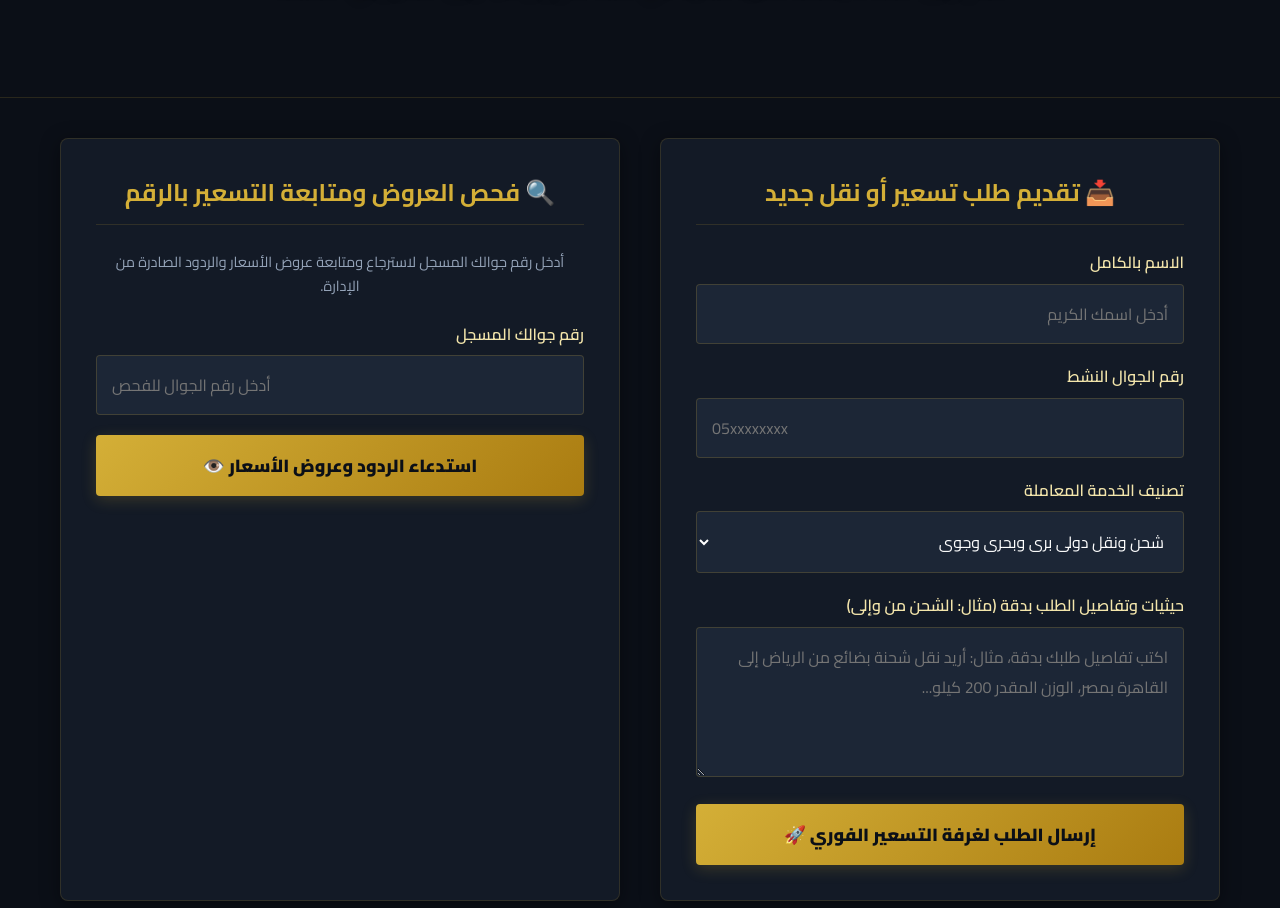
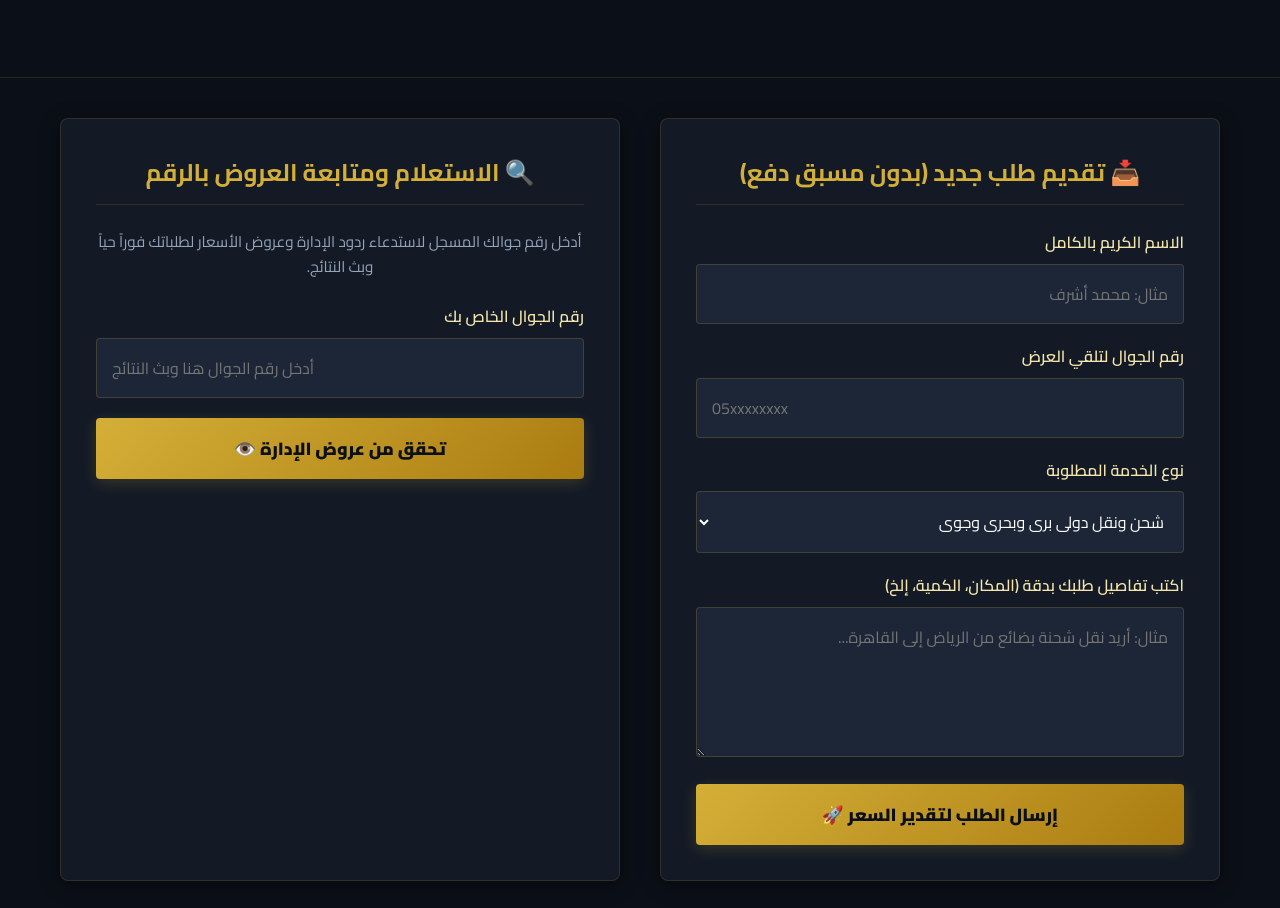
Before and after one commit to MACS-AR/Al-Buqami, a website: page public/index.html in a window 1280 px wide. Shown: the part 317-1225 px from the top of the page. Drawn offline with Linux system fonts and the light colour scheme; no server answers.

Commit message:
Enhance SEO and update form fields in index.html
Updated the title and added meta tags for description and keywords to enhance SEO. Modified form fields for better clarity and user experience.

```diff
--- a/public/index.html
+++ b/public/index.html
@@ -3,39 +3,58 @@
 <head>
     <meta charset="UTF-8">
     <meta name="viewport" content="width=device-width, initial-scale=1.0">
-    <title id="siteTitle">مؤسسة البقمي للخدمات المتكاملة</title>
+    <title id="siteTitle">مؤسسة البقمي للخدمات المتكاملة وحلول الشحن الدولي</title>
+    <meta name="description" content="منصة مؤسسة البقمي الإلكترونية لتقديم طلبات الخدمات اللوجستية، الشحن الدولي من السعودية إلى مصر، وتخليص المعاملات والاستشارات الفورية بأعلى كفاءة.">
+    <meta name="keywords" content="مؤسسة البقمي, شحن من السعودية لمصر, تخليص معاملات, خدمات لوجستية, طلب عرض سعر, شحن بضائع">
+    <meta name="robots" content="index, follow">
+
     <style>
         @import url('https://fonts.googleapis.com/css2?family=Cairo:wght@300;400;600;700;900&display=swap');
         :root { --royal-gold: #D4AF37; --gold-dark: #AA7C11; --gold-light: #F3E5AB; --bg-deep: #0B0F17; --bg-surface: #131A26; --bg-input: #1C2636; --text-main: #F5F6F8; --text-muted: #94A3B8; --white: #FFFFFF; --success: #10B981; --warning: #F59E0B; }
         * { box-sizing: border-box; margin: 0; padding: 0; font-family: 'Cairo', sans-serif; }
         body { background-color: var(--bg-deep); color: var(--text-main); line-height: 1.6; }
         header { background-color: rgba(11, 15, 23, 0.95); border-bottom: 2px solid var(--royal-gold); padding: 15px 5%; position: sticky; top: 0; z-index: 1000; display: flex; justify-content: space-between; align-items: center; }
-        .logo-box { border: 2px solid var(--royal-gold); padding: 8px 25px; color: var(--royal-gold); font-weight: 900; font-size: 1.5rem; border-radius: 4px; letter-spacing: 1px; text-shadow: 0 2px 10px rgba(212,175,55,0.3); background: rgba(212,175,55,0.02); }
-        .hero-section { text-align: center; padding: 100px 20px; background-position: center !important; background-size: cover !important; border-bottom: 1px solid rgba(212, 175, 55, 0.15); transition: background 0.5s ease; }
+
+        .logo-container { display: flex; align-items: center; gap: 15px; }
+        .logo-img { height: 55px; border-radius: 4px; border: 1px solid var(--royal-gold); box-shadow: 0 0 10px rgba(212,175,55,0.2); object-fit: contain; }
+        .logo-text { color: var(--royal-gold); font-weight: 900; font-size: 1.5rem; text-shadow: 0 2px 10px rgba(212,175,55,0.3); }
+
+        .main-container { max-width: 1200px; margin: 40px auto; padding: 0 20px; }
+        .hero-section { text-align: center; padding: 100px 20px; border-bottom: 1px solid rgba(212, 175, 55, 0.15); transition: background 0.5s ease; }
         .hero-section h1 { font-size: 2.8rem; color: var(--royal-gold); margin-bottom: 20px; font-weight: 900; text-shadow: 0 3px 15px rgba(0,0,0,0.8); }
         .hero-section p { font-size: 1.25rem; color: var(--white); max-width: 850px; margin: 0 auto; text-shadow: 0 2px 10px rgba(0,0,0,0.9); font-weight: 600; }
-        .main-container { max-width: 1200px; margin: 40px auto; padding: 0 20px; }
-        .grid-layout { display: grid; grid-template-columns: repeat(auto-fit, minmax(320px, 1fr)); gap: 40px; }
-        .custom-card { background-color: var(--bg-surface); border: 1px solid rgba(212, 175, 55, 0.15); border-radius: 8px; padding: 35px; box-shadow: 0 4px 20px rgba(0,0,0,0.4); }
-        .card-heading { color: var(--royal-gold); font-size: 1.5rem; margin-bottom: 25px; border-bottom: 1px solid rgba(212, 175, 55, 0.15); padding-bottom: 12px; text-align: center; font-weight: 700; }
+
+        .grid-sections { display: grid; grid-template-columns: repeat(auto-fit, minmax(320px, 1fr)); gap: 40px; margin-top: 40px; }
+        .custom-box { background-color: var(--bg-surface); border: 1px solid rgba(212, 175, 55, 0.15); border-radius: 8px; padding: 35px; box-shadow: 0 4px 20px rgba(0,0,0,0.4); }
+        .box-title { color: var(--royal-gold); font-size: 1.5rem; margin-bottom: 25px; border-bottom: 1px solid rgba(212, 175, 55, 0.15); padding-bottom: 12px; text-align: center; font-weight: 700; }
+
         .form-group { margin-bottom: 20px; }
         .form-group label { display: block; color: var(--gold-light); margin-bottom: 8px; font-weight: 600; }
         .form-control { width: 100%; padding: 14px 15px; background-color: var(--bg-input); border: 1px solid rgba(212, 175, 55, 0.2); border-radius: 4px; color: var(--white); font-size: 1rem; }
         .form-control:focus { border-color: var(--royal-gold); outline: none; box-shadow: 0 0 10px rgba(212,175,55,0.2); }
+
         .btn-royal { background: linear-gradient(135deg, var(--royal-gold), var(--gold-dark)); color: var(--bg-deep); padding: 14px 30px; border: none; border-radius: 4px; font-size: 1.1rem; font-weight: 900; cursor: pointer; width: 100%; transition: all 0.3s; box-shadow: 0 4px 15px rgba(212, 175, 55, 0.2); }
         .btn-royal:hover { transform: translateY(-1px); box-shadow: 0 6px 20px rgba(212, 175, 55, 0.4); }
+
         .status-badge { display: inline-block; padding: 5px 12px; border-radius: 4px; font-size: 0.85rem; font-weight: 900; }
         .status-waiting { background-color: rgba(245, 158, 11, 0.2); color: var(--warning); }
-        .status-done { background-color: rgba(16, 185, 129, 0.2); color: var(--success); }
-        .offer-box { background: rgba(0,0,0,0.3); padding: 20px; border-radius: 6px; margin-top: 15px; border-right: 4px solid var(--royal-gold); animation: fadeIn 0.4s ease; }
+        .status-accepted { background-color: rgba(16, 185, 129, 0.2); color: var(--success); }
+        .status-rejected { background-color: rgba(239, 68, 68, 0.2); color: #EF4444; }
+
+        .result-item { background: rgba(0,0,0,0.3); padding: 20px; border-radius: 6px; margin-top: 15px; border-right: 4px solid var(--royal-gold); animation: fadeIn 0.4s ease; }
         footer { text-align: center; padding: 35px; background-color: var(--bg-surface); border-top: 1px solid rgba(212, 175, 55, 0.2); color: var(--text-muted); font-weight: 600; margin-top: 80px; }
-        @media (max-width: 768px) { .hero-section h1 { font-size: 1.9rem; } header { flex-direction: column; gap: 12px; text-align: center; } .grid-layout { grid-template-columns: 1fr; } }
+
+        @media (max-width: 768px) { .hero-section h1 { font-size: 1.9rem; } header { flex-direction: column; gap: 15px; text-align: center; } .grid-sections { grid-template-columns: 1fr; } }
         @keyframes fadeIn { from { opacity: 0; transform: translateY(10px); } to { opacity: 1; transform: translateY(0); } }
     </style>
 </head>
 <body>
     <header>
-        <div class="logo-box" id="siteLogo">مؤسسة البقمي</div>
+        <div class="logo-container">
+            <!-- سيقوم الكود برمجياً بتبديل مسار الصورة أو إخفائها إن لم توجد -->
+            <img id="siteLogoImg" src="" alt="لوجو المؤسسة" class="logo-img" style="display: none;">
+            <div class="logo-text" id="siteLogoText">مؤسسة البقمي</div>
+        </div>
         <div style="color: var(--gold-light); font-weight: 700; font-size: 0.95rem;">بوابة الخدمات والمناقصات اللوجستية الفورية</div>
     </header>
 
@@ -45,43 +64,45 @@
     </div>
 
     <div class="main-container">
-        <div class="grid-layout">
-            <div class="custom-card">
-                <h3 class="card-heading">📥 تقديم طلب تسعير أو نقل جديد</h3>
-                <form id="bookingForm" onsubmit="event.preventDefault(); submitClientRequest();">
+        <div class="grid-sections">
+            <!-- صندوق تقديم الطلب الجديد -->
+            <div class="custom-box">
+                <h3 class="box-title">📥 تقديم طلب جديد (بدون مسبق دفع)</h3>
+                <form id="newRequestForm" onsubmit="event.preventDefault(); sendClientRequest();">
                     <div class="form-group">
-                        <label>الاسم بالكامل</label>
-                        <input type="text" id="clientName" class="form-control" placeholder="أدخل اسمك الكريم" required>
+                        <label>الاسم الكريم بالكامل</label>
+                        <input type="text" id="cName" class="form-control" required placeholder="مثال: محمد أشرف">
                     </div>
                     <div class="form-group">
-                        <label>رقم الجوال النشط</label>
-                        <input type="tel" id="clientPhone" class="form-control" placeholder="05xxxxxxxx" required>
+                        <label>رقم الجوال لتلقي العرض</label>
+                        <input type="tel" id="cPhone" class="form-control" required placeholder="05xxxxxxxx">
                     </div>
                     <div class="form-group">
-                        <label>تصنيف الخدمة المعاملة</label>
-                        <select id="serviceType" class="form-control" required>
+                        <label>نوع الخدمة المطلوبة</label>
+                        <select id="cType" class="form-control" required>
                             <option value="شحن دولي وسريع">شحن ونقل دولي بري وبحري وجوي</option>
                             <option value="تخليص معاملات وأوراق">تخليص معاملات وتأسيس الشركات والقوافل</option>
                             <option value="خدمات استثمارية مخصصة">خدمات استثمارية وحلول تجارية كبرى</option>
                         </select>
                     </div>
                     <div class="form-group">
-                        <label>حيثيات وتفاصيل الطلب بدقة (مثال: الشحن من وإلى)</label>
-                        <textarea id="details" class="form-control" rows="4" placeholder="اكتب تفاصيل طلبك بدقة، مثال: أريد نقل شحنة بضائع من الرياض إلى القاهرة بمصر، الوزن المقدر 200 كيلو..." required></textarea>
+                        <label>اكتب تفاصيل طلبك بدقة (المكان، الكمية، إلخ)</label>
+                        <textarea id="cDetails" class="form-control" rows="4" required placeholder="مثال: أريد نقل شحنة بضائع من الرياض إلى القاهرة..."></textarea>
                     </div>
-                    <button type="submit" class="btn-royal">إرسال الطلب لغرفة التسعير الفوري 🚀</button>
+                    <button type="submit" class="btn-royal">إرسال الطلب لتقدير السعر 🚀</button>
                 </form>
             </div>
 
-            <div class="custom-card">
-                <h3 class="card-heading">🔍 فحص العروض ومتابعة التسعير بالرقم</h3>
-                <p style="color: var(--text-muted); text-align: center; font-size: 0.9rem; margin-bottom: 25px;">أدخل رقم جوالك المسجل لاسترجاع ومتابعة عروض الأسعار والردود الصادرة من الإدارة.</p>
+            <!-- صندوق المتابعة -->
+            <div class="custom-box">
+                <h3 class="box-title">🔍 الاستعلام ومتابعة العروض بالرقم</h3>
+                <p style="color: var(--text-muted); font-size:0.95rem; margin-bottom:25px; text-align:center;">أدخل رقم جوالك المسجل لاستدعاء ردود الإدارة وعروض الأسعار لطلباتك فوراً حياً وبث النتائج.</p>
                 <div class="form-group">
-                    <label>رقم جوالك المسجل</label>
-                    <input type="tel" id="searchPhone" class="form-control" placeholder="أدخل رقم الجوال للفحص">
+                    <label>رقم الجوال الخاص بك</label>
+                    <input type="tel" id="searchPhone" class="form-control" placeholder="أدخل رقم الجوال هنا وبث النتائج">
                 </div>
-                <button type="button" class="btn-royal" onclick="searchOffers()">استدعاء الردود وعروض الأسعار 👁️</button>
-                <div id="searchResults" style="margin-top: 25px;"></div>
+                <button type="button" class="btn-royal" onclick="checkMyOffers()">تحقق من عروض الإدارة 👁️</button>
+                <div id="statusResultOutput" style="margin-top:25px;"></div>
             </div>
         </div>
     </div>
```
